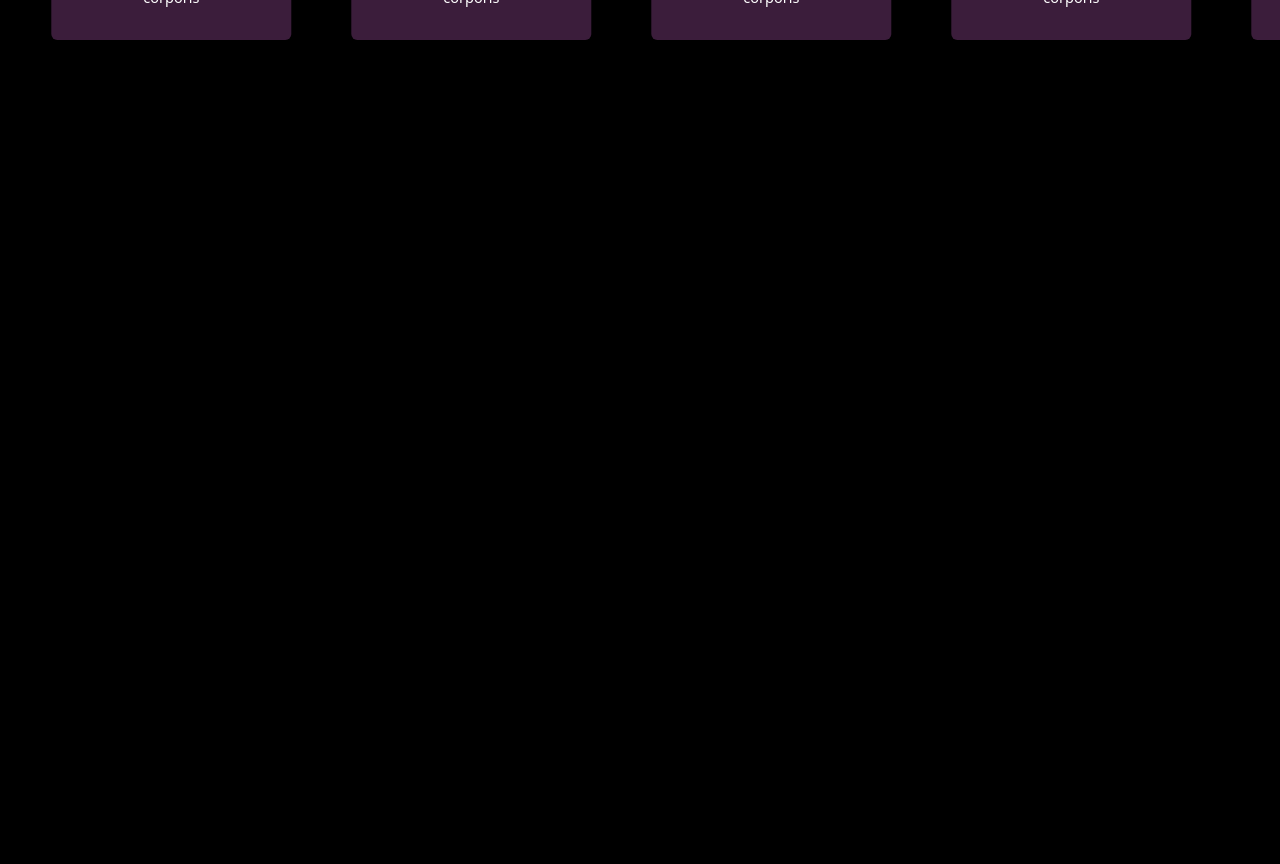
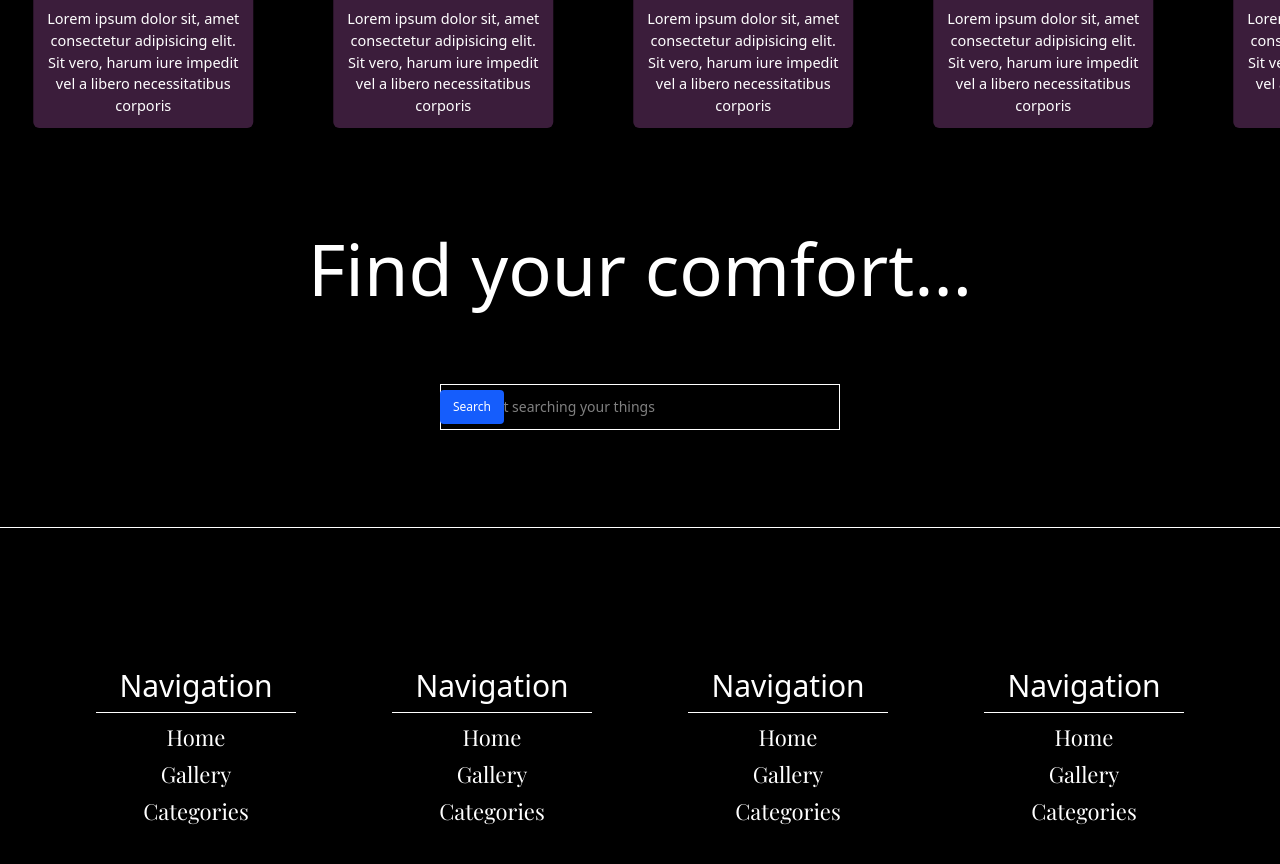
Before and after one commit to AndrewEl131/Gaming-Comfort, a Next.js app: page / in a window 1280 px wide. Shown: the part 3360-4224 px from the top of the page. Before the commit the page ends 3400 px from the top, so only its background shows below. Built offline with nearby package versions, Linux system fonts and the light colour scheme; a web font is replaced by a local one.

Commit message:
Started footer

```diff
--- a/Components/Client.tsx
+++ b/Components/Client.tsx
@@ -7,7 +7,7 @@ type ClientProps = {
 
 export default function Client({img}: ClientProps) {
   return (
-    <div className="w-60 h-85 pt-5 flex flex-col gap-15 rounded-md bg-[#b95cb952]">
+    <div className="w-55 h-80 pt-5 flex flex-col gap-15 rounded-md bg-[#b95cb952]">
       <div className="w-full flex justify-center">
         <div className="w-30 h-30 relative">
             <Image src={img} fill alt="client" className="rounded-full" />
--- a/Components/ClientTicker.tsx
+++ b/Components/ClientTicker.tsx
@@ -5,7 +5,7 @@ export const ClientTicker = () => {
 
   return (
     <div className="flex overflow-hidden w-full">
-      <div className="flex gap-15 animate-infinite-scroll">
+      <div className="flex gap-20 animate-infinite-scroll">
         {/* Render the list twice to create the seamless loop */}
         {[...clients, ...clients].map((item, index) => (
           <div key={index} className="flex-shrink-0">
--- /dev/null
+++ b/Components/Footer.tsx
@@ -0,0 +1,90 @@
+import React from "react";
+
+export default function Footer() {
+  return (
+    <footer className="min-h-200">
+      <div className="w-full h-100 border-b flex flex-col gap-20 justify-center items-center">
+        <h1 className="text-7xl text-center">Find your comfort...</h1>
+        <div className="w-100 h-10">
+          <label className="block mb-2.5 text-sm font-medium text-heading sr-only ">
+            Search
+          </label>
+          <div className="relative">
+            <div className="absolute inset-y-0 inset-s-0 flex items-center ps-3 pointer-events-none">
+              <svg
+                className="w-4 h-4 text-body"
+                aria-hidden="true"
+                xmlns="http://www.w3.org/2000/svg"
+                width="24"
+                height="24"
+                fill="none"
+                viewBox="0 0 24 24"
+              >
+                <path
+                  stroke="currentColor"
+                  stroke-linecap="round"
+                  strokeWidth="2"
+                  d="m21 21-3.5-3.5M17 10a7 7 0 1 1-14 0 7 7 0 0 1 14 0Z"
+                />
+              </svg>
+            </div>
+            <input
+              type="search"
+              id="search"
+              className="block w-full p-3 ps-9 bg-neutral-secondary-medium border border-default-medium text-heading text-sm rounded-base focus:ring-brand focus:border-brand shadow-xs placeholder:text-body"
+              placeholder="Start searching your things"
+              required
+            />
+            <button
+              type="button"
+              className="absolute inset-e-1.5 bottom-1.5 text-white bg-blue-600 hover:bg-brand-strong box-border border border-transparent focus:ring-4 focus:ring-brand-medium shadow-xs font-medium leading-5 rounded text-xs px-3 py-1.5 focus:outline-none"
+            >
+              Search
+            </button>
+          </div>
+        </div>
+      </div>
+      <div className="w-full py-30 flex justify-evenly">
+        <div className="w-50 py-5 text-center space-y-2">
+            <h1 className="text-3xl">Navigation</h1>
+            <hr />
+            <ul className="flex flex-col gap-1 text-[22px] secondary-font">
+                <li>Home</li>
+                <li>Gallery</li>
+                <li>Categories</li>
+            </ul>
+        </div>
+
+        <div className="w-50 py-5 text-center space-y-2">
+            <h1 className="text-3xl">Navigation</h1>
+            <hr />
+            <ul className="flex flex-col gap-1 text-[22px] secondary-font">
+                <li>Home</li>
+                <li>Gallery</li>
+                <li>Categories</li>
+            </ul>
+        </div>
+
+        <div className="w-50 py-5 text-center space-y-2">
+            <h1 className="text-3xl">Navigation</h1>
+            <hr />
+            <ul className="flex flex-col gap-1 text-[22px] secondary-font">
+                <li>Home</li>
+                <li>Gallery</li>
+                <li>Categories</li>
+            </ul>
+        </div>
+
+        <div className="w-50 py-5 text-center space-y-2">
+            <h1 className="text-3xl">Navigation</h1>
+            <hr />
+            <ul className="flex flex-col gap-1 text-[22px] secondary-font">
+                <li>Home</li>
+                <li>Gallery</li>
+                <li>Categories</li>
+            </ul>
+        </div>
+      </div>
+    </footer>
+  );
+}
--- a/app/layout.tsx
+++ b/app/layout.tsx
@@ -2,6 +2,7 @@ import type { Metadata } from "next";
 import "./globals.css";
 import { Anton, Radio_Canada_Big, Playfair_Display, Cascadia_Mono } from "next/font/google";
 import Navigation from "@/Components/Navigation";
+import Footer from "@/Components/Footer";
 
 const anton = Anton({
   subsets: ["latin"],
@@ -39,6 +40,7 @@ export default function RootLayout({
       >
         <Navigation />
         {children}
+        <Footer />
       </body>
     </html>
   );
--- a/app/page.tsx
+++ b/app/page.tsx
@@ -124,7 +124,8 @@ export default function Home() {
       </div>
 
       {/* Clients Section */}
-      <div className="w-full">
+      <div className="w-full flex flex-col gap-15">
+        <h1 className="text-5xl primary-font text-center">Our clients and their recommendations</h1>
         <ClientTicker />
       </div>
     </main>
```
